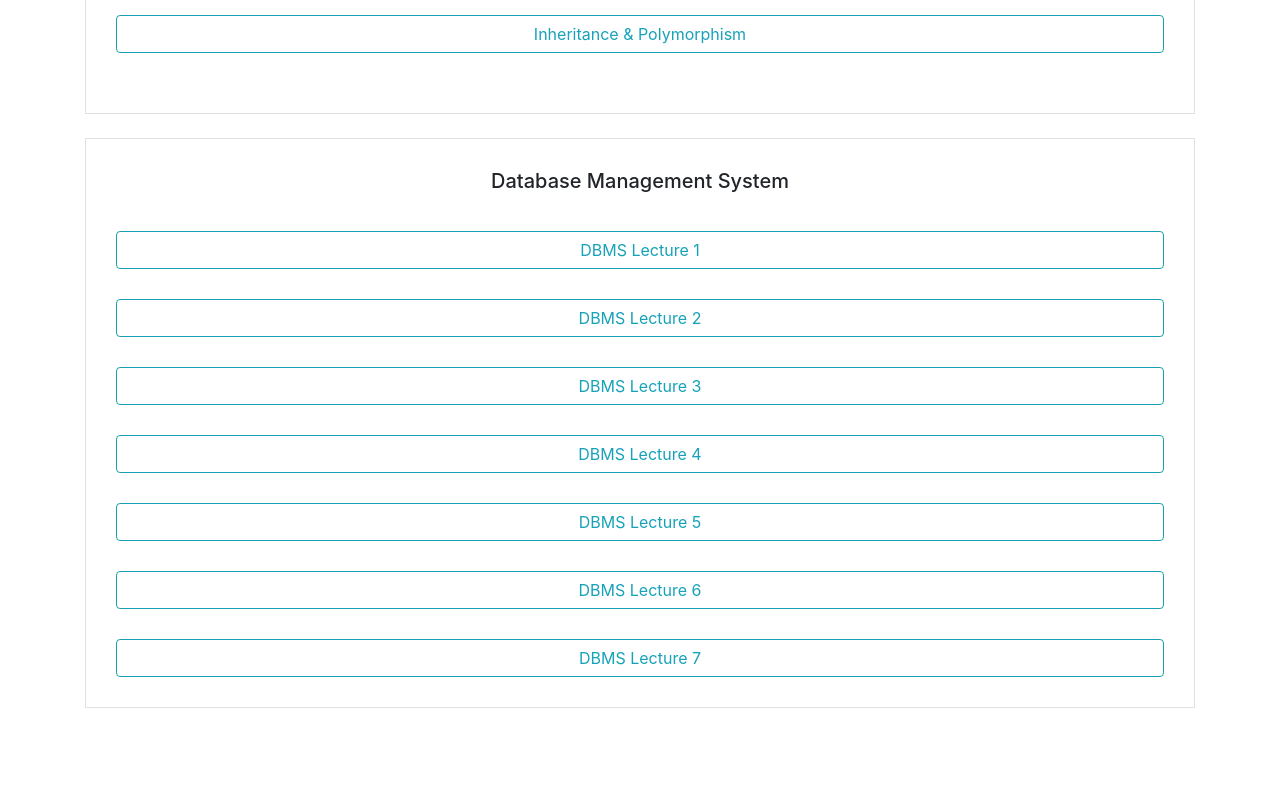
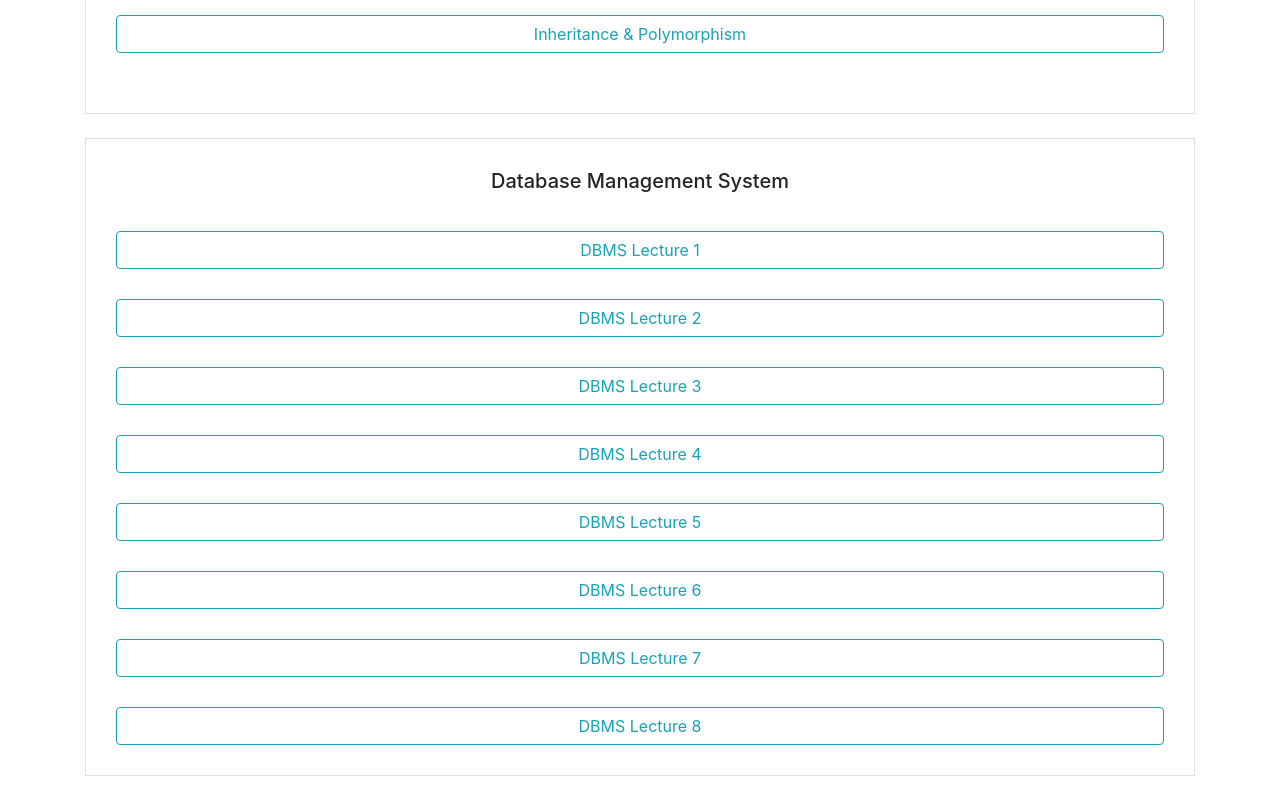
Before and after one commit to sparkteamgames/placement-training, a website: page technical-aptitude.html in a window 1280 px wide. Shown: the part 1462-2262 px from the top of the page. Before the commit the page ends 2194 px from the top, so only its background shows below. Drawn offline with Linux system fonts and the light colour scheme.

Commit message:
Update technical-aptitude.html

```diff
--- a/technical-aptitude.html
+++ b/technical-aptitude.html
@@ -149,6 +149,8 @@
             <a class="btn btn-outline-info btn-block" href="https://youtu.be/1Lsa4d4WwXc">DBMS Lecture 6</a>
             <br>
             <a class="btn btn-outline-info btn-block" href="https://youtu.be/_h8NPS30PmA">DBMS Lecture 7</a>
+            <br>
+            <a class="btn btn-outline-info btn-block" href="https://youtu.be/oDcuCnYXjFw">DBMS Lecture 8</a>
         </div>
         <br>
       </div>
```
